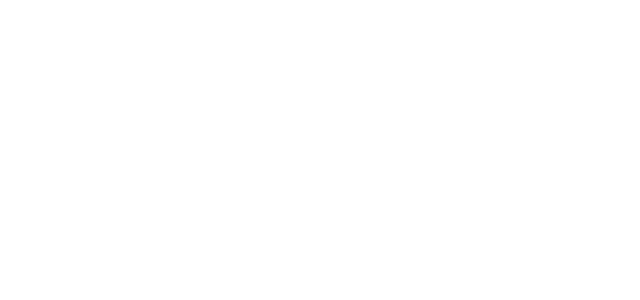
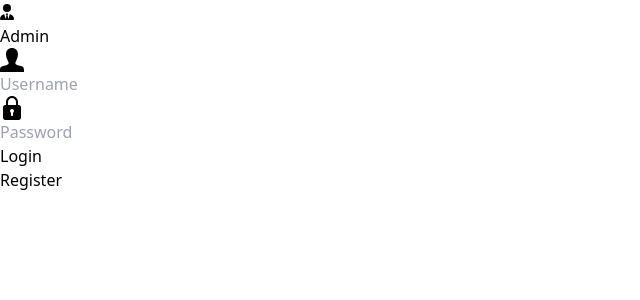
Before and after one commit to Mandeep-Thapa/Udharo, a React (Vite) app in the folder admin/udharo/: page / in a window 1280 px wide. Before the commit this address had no page. Shown: the top 300 px of the page, without its empty margins (0-640 px from the left). Built offline with nearby package versions, Linux system fonts and the light colour scheme.

Commit message:
admin details update

```diff
--- a/admin/udharo/src/MyRoutes.tsx
+++ b/admin/udharo/src/MyRoutes.tsx
@@ -9,7 +9,7 @@ const MyRoutes = () => {
   return (
     <Router>
       <Routes>
-        <Route path="/login" element={<AdminLogin />} />
+        <Route path="/" element={<AdminLogin />} />
         <Route path="/register" element={<AdminRegister />} />
         <Route path="/navigation" element={<Navigation />}/>
           <Route path="/dashboard" element={<Dashboard />} />
--- a/admin/udharo/src/pages/admin/Dashboard.tsx
+++ b/admin/udharo/src/pages/admin/Dashboard.tsx
@@ -5,7 +5,6 @@ import Cookies from 'js-cookie';
 import Navigationwrap from '../../components/Navigationwrap';
 
 interface AdminDetails {
-   name: string;
    email: string;
 }
 const Dashboard: React.FC = () => {
@@ -16,7 +15,7 @@ const Dashboard: React.FC = () => {
       const fetchAdminDetails = async () => {
          try{
             const authToken = Cookies.get('authToken');
-            const response = await axios.get('http://localhost:3004/api/admin/details', {
+            const response = await axios.get('http://localhost:3004/api/admin/admindetails', {
             headers: {
                Authorization: `Bearer ${authToken}`
             }
```
